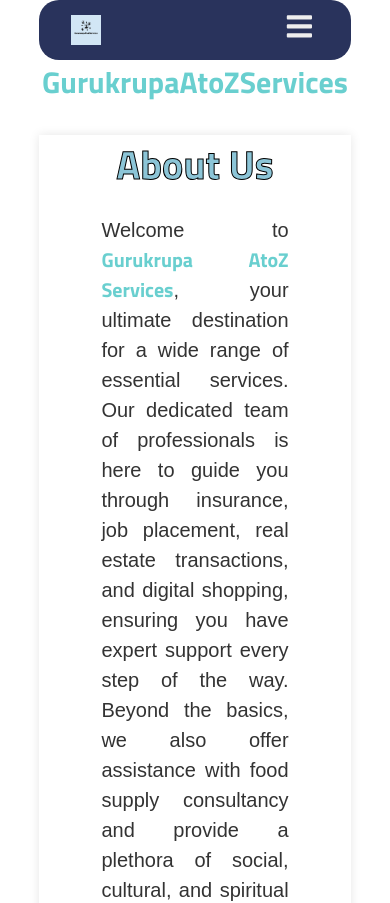
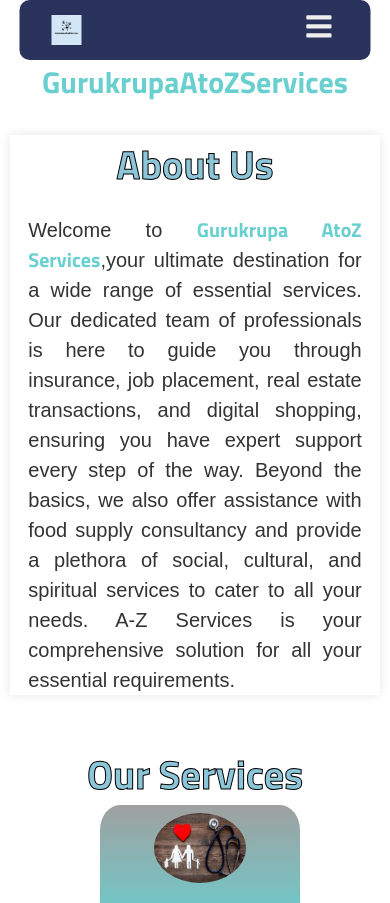
Before and after one commit to vijaykumar8899/GurukrupaAtoZServices, a React (Vite) app: page / in a window 390 px wide. Shown: the top 903 px of the page. Built offline with nearby package versions, Linux system fonts and the light colour scheme.

Commit message:
Add files via upload
made the arrow-and-text responsive and also the about-us section responsive for smaller screens.

```diff
--- a/src/Styles/differenceContainer.css
+++ b/src/Styles/differenceContainer.css
@@ -37,7 +37,7 @@
   flex-direction: column;
   justify-content: center;
   align-items: start;
-  margin-bottom: 10px;
+  margin-bottom: 50px;
 }
 
 .text-with-arrow h3 {
@@ -47,3 +47,27 @@
   height: 50px;
   width: 200px;
 }
+
+@media only screen and (max-width: 1024px) {
+  .explanation {
+    width: 90%;
+    /* border: 2px solid red; */
+    padding: 10px;
+  }
+
+  .explanation h3 {
+    font-size: 15px;
+  }
+
+  .explanation p {
+    font-size: 18px;
+    font-family: Arial, Helvetica, sans-serif;
+    /* font-size: 16px; */
+    line-height: 25px;
+  }
+
+  .text-with-arrow img {
+    height: 30px;
+    width: 100px;
+  }
+}
--- a/src/Styles/main.css
+++ b/src/Styles/main.css
@@ -25,7 +25,7 @@
   color: var(--textColor);
   height: 60px;
   padding: 0 2rem;
-  border-radius: 20px;
+  border-radius: 10px;
   display: flex;
   align-items: center;
   justify-content: space-between;
@@ -150,12 +150,33 @@
 
   .title {
     font-size: 30px;
-    margin-top: 20px;
+    margin-top: 30px;
     margin-bottom: 20px;
   }
 
   .our-services-heading {
     font-size: 20px;
+  }
+
+  #home {
+    width: 95%;
+    margin: 0 auto;
+    align-items: center;
+    box-shadow: 0px 0px 10px rgba(0, 0, 0, 0.1);
+    transition: transform 0.3s, box-shadow 0.3s;
+    margin-top: 20px;
+    margin-bottom: 20px;
+  }
+
+  .about-paragraph {
+    text-align: justify; /* or left */
+    margin: 20px auto; /* adjust margin and center the paragraph horizontally */
+    color: #333; /* adjust color as needed */
+    width: 90%; /* set the width of the paragraph */
+  }
+
+  header {
+    width: 90%;
   }
 }
 
@@ -163,4 +184,8 @@
   .container-row {
     flex-direction: column;
   }
+
+  .our-services-heading {
+    font-size: 20px;
+  }
 }
--- a/src/Styles/scroll-up-button.css
+++ b/src/Styles/scroll-up-button.css
@@ -45,3 +45,9 @@
   opacity: 1;
   visibility: visible;
 }
+
+@media only screen and (max-width: 1024px) {
+  .scroll-to-top-button {
+    bottom: 60px;
+  }
+}
--- a/src/components/about-us.jsx
+++ b/src/components/about-us.jsx
@@ -6,9 +6,8 @@
     <div id="home">
       <h2 className="our-services-heading">About Us</h2>
       <p className="about-paragraph">
-        Welcome to{" "}
-        <strong className="highlighted-text">Gurukrupa AtoZ Services</strong>,
-        your ultimate destination for a wide range of essential services. Our
+        Welcome to <strong className="highlighted-text">Gurukrupa AtoZ Services</strong>,your
+        ultimate destination for a wide range of essential services. Our
         dedicated team of professionals is here to guide you through insurance,
         job placement, real estate transactions, and digital shopping, ensuring
         you have expert support every step of the way. Beyond the basics, we
```
